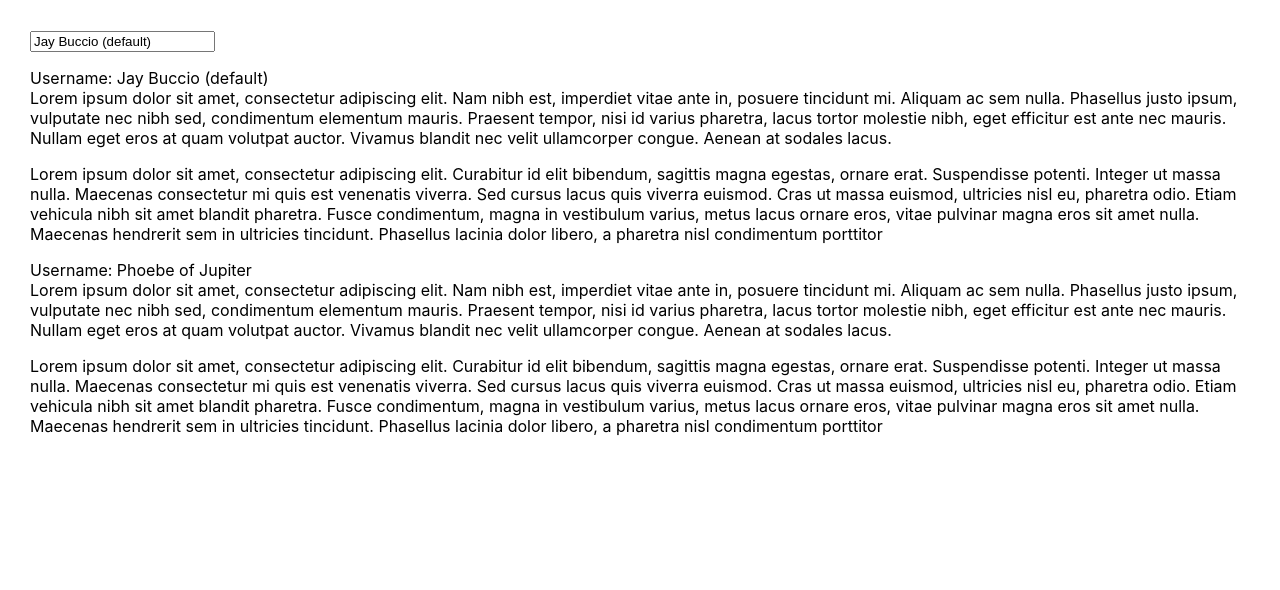
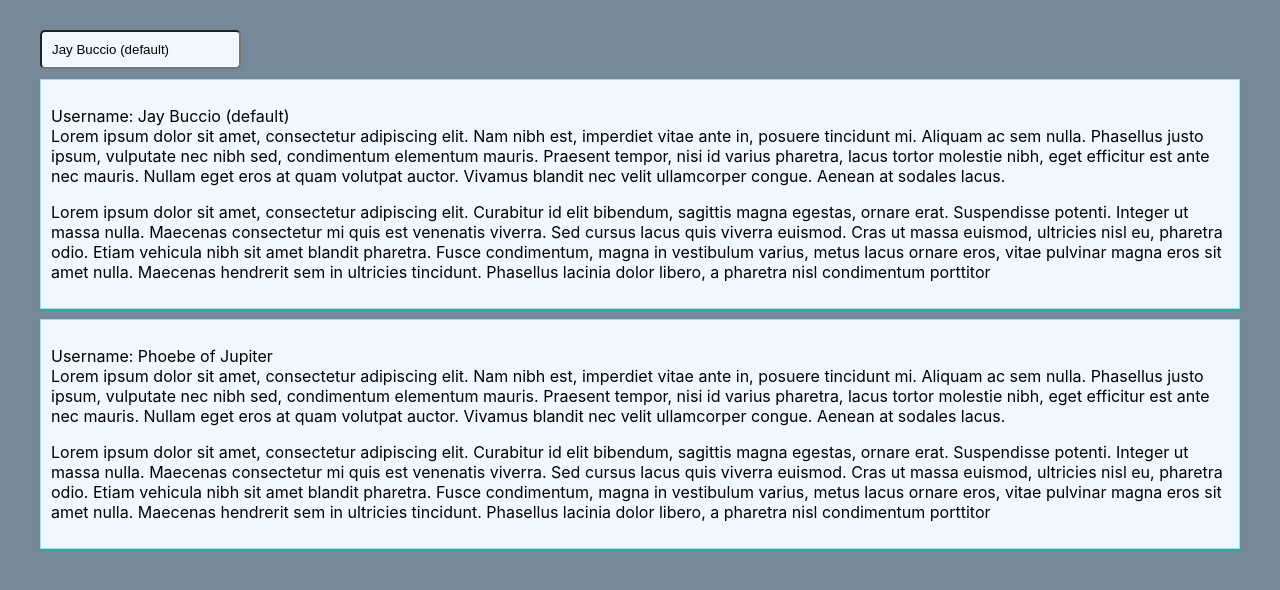
Before and after one commit to JaennPB/assigment-1-react-course-, a React (Create React App) app: page / in a window 1280 px wide. Shown: the top 590 px of the page. Built offline with nearby package versions, Linux system fonts and the light colour scheme.

Commit message:
commit 1

```diff
--- a/src/App.css
+++ b/src/App.css
@@ -1,3 +1,5 @@
 .App {
   padding: 30px;
+  background-color: lightslategray;
+  height: 100vh;
 }
--- a/src/App.js
+++ b/src/App.js
@@ -16,11 +16,19 @@ class App extends Component {
   };
 
   render() {
+    const style = {
+      padding: "10px",
+      marginLeft: "10px",
+      borderRadius: "5px",
+      backgroundColor: "aliceblue",
+    };
+
     return (
       <div className="App">
         <Input
           username={this.state.username}
           inputValue={this.changeUsername}
+          style={style}
         />
         <Output username={this.state.username} />
         <Output username="Phoebe of Jupiter" />
--- /dev/null
+++ b/src/components/Output.css
@@ -0,0 +1,7 @@
+.container {
+  background-color: aliceblue;
+  padding: 10px;
+  border: 1px solid lightblue;
+  box-shadow: 0px 2px 2px lightseagreen;
+  margin: 10px;
+}
--- a/src/components/UserInput.js
+++ b/src/components/UserInput.js
@@ -3,7 +3,12 @@ import React from "react";
 const Input = (props) => {
   return (
     <div>
-      <input type="text" onChange={props.inputValue} value={props.username} />
+      <input
+        type="text"
+        onChange={props.inputValue}
+        value={props.username}
+        style={props.style}
+      />
     </div>
   );
 };
--- a/src/components/UserOutput.js
+++ b/src/components/UserOutput.js
@@ -1,8 +1,9 @@
 import React from "react";
+import "./Output.css";
 
 const Output = (props) => {
   return (
-    <div>
+    <div className="container">
       <p>
         Username: {props.username} <br />
         Lorem ipsum dolor sit amet, consectetur adipiscing elit. Nam nibh est,
```
Also changed, not shown: public/manifest.json, 1 other file (tests, documents, lock files or other folders).
